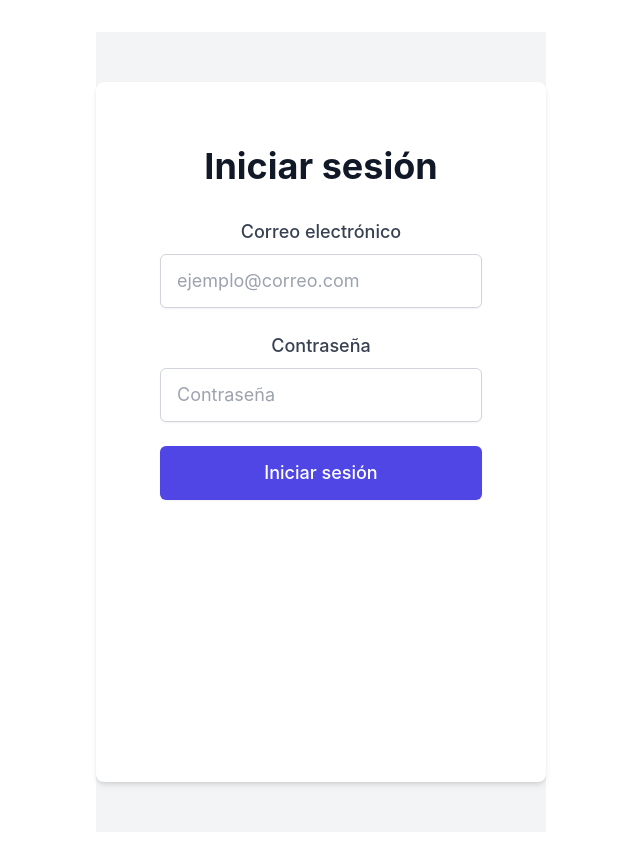
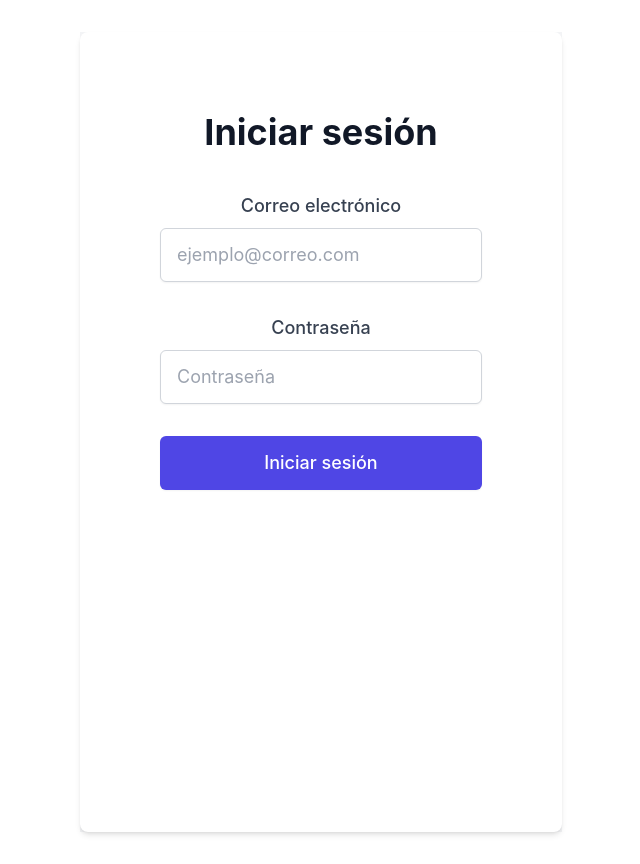
Before and after one commit to javier-albino/front-bonito, a React (Vite) app: page / in a window 1280 px wide. Shown: the whole page, without its empty margins (319-959 px from the left). Built offline with nearby package versions, Linux system fonts and the light colour scheme.

Commit message:
login de samsung

```diff
--- a/src/login.jsx
+++ b/src/login.jsx
@@ -34,11 +34,11 @@ export default function Login() {
 
   return (
     <div className="flex items-center justify-center min-h-screen bg-gray-100 dark:bg-customDark text-gray-900 dark:text-gray-100">
-      <div className="w-full max-w-3xl min-h-[700px] p-16 space-y-8 bg-white dark:bg-gray-900 rounded-lg shadow-md">
+      <div className="w-full max-w-4xl min-h-[800px] p-20 space-y-10 bg-white dark:bg-gray-900 rounded-lg shadow-md">
         <h2 className="text-4xl font-bold text-center text-gray-900 dark:text-white">
           Iniciar sesión
         </h2>
-        <form className="space-y-6">
+        <form className="space-y-8">
           <div>
             <label
               htmlFor="email"
```
